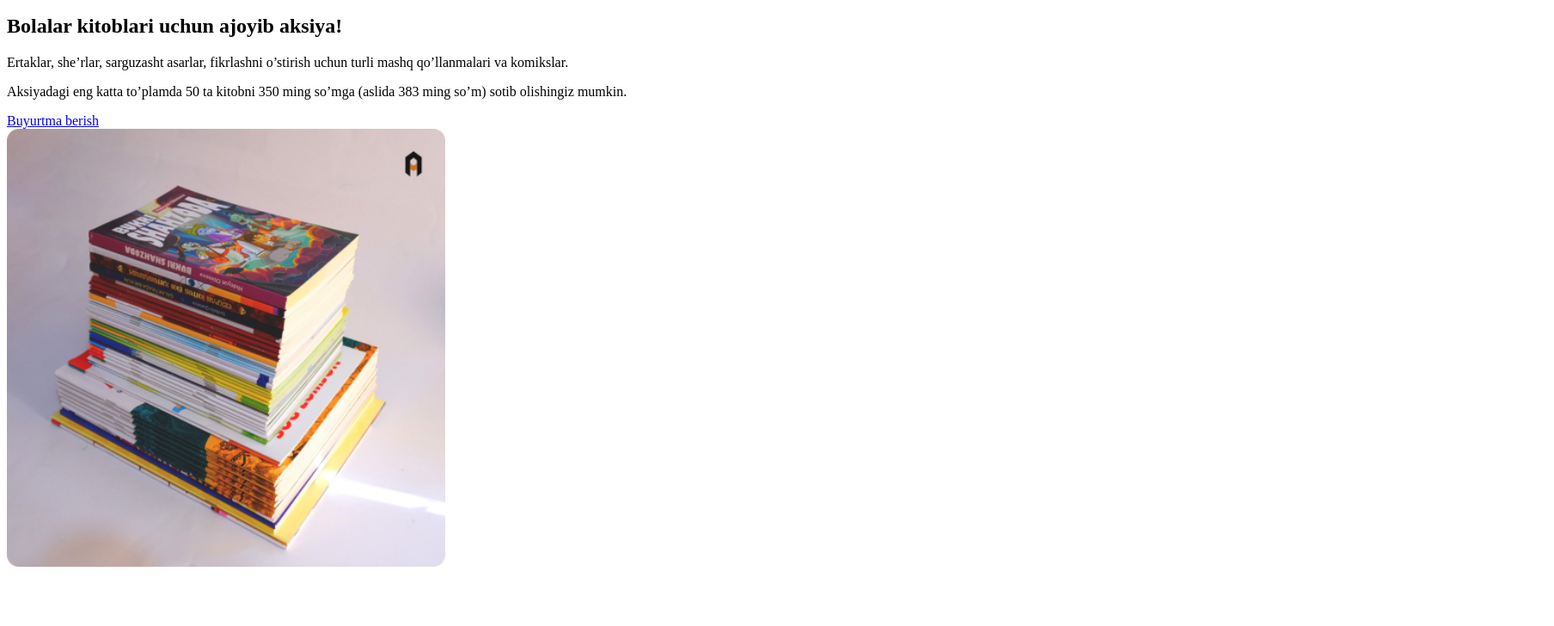
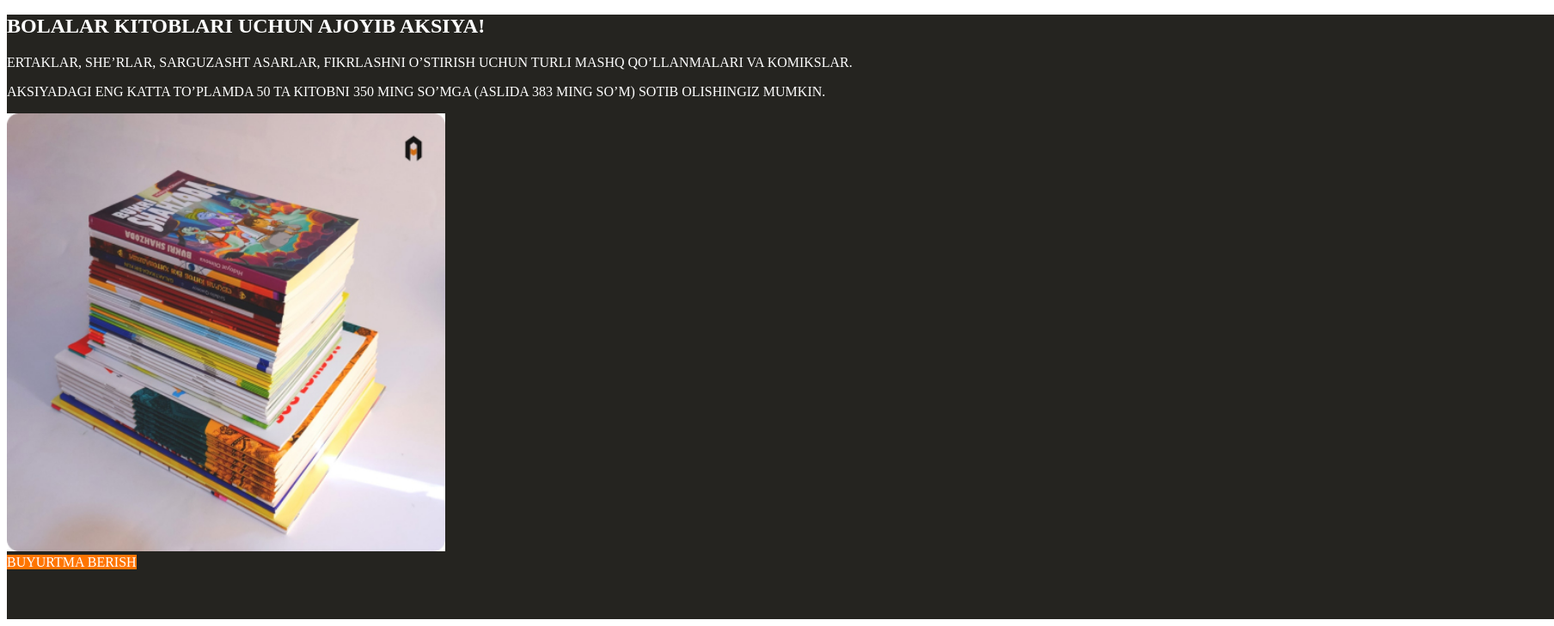
Before and after one commit to qodir01/akademnashr, a plain HTML site: page index.html in a window 1280 px wide. Shown: the part 1781-2510 px from the top of the page at 86% size, 1808 px wide, since content can reach past the window. Before the commit the page ends 2453 px from the top, so only its background shows below. Drawn offline with Linux system fonts and the light colour scheme.

Commit message:
ozgarish

```diff
--- a/css/style.css
+++ b/css/style.css
@@ -18,6 +18,7 @@
   font-size: 13px;
   line-height: 15px;
   letter-spacing: 0.5px;
+  text-decoration: none;
 }
 .hero-content{
   width: 390px;
@@ -45,3 +46,16 @@
   line-height: 86px;
   letter-spacing: 0.5px;
 }
+.sale-section{
+  width: 1800px;
+height: 704px;
+background-color: #252420;
+color: #fff;
+text-transform: uppercase;
+}
+.buyurtma{
+  color: #fff;
+  text-transform: uppercase;
+  text-decoration: none;
+  background-color: #FF7500;
+}
--- a/index.html
+++ b/index.html
@@ -69,17 +69,19 @@
     </section>
 
     <!-- Sale Section -->
-    <section>
+    <section class="sale-section">
       <div>
         <h2>Bolalar kitoblari uchun ajoyib aksiya!</h2>
         <p>Ertaklar, she’rlar, sarguzasht asarlar, fikrlashni o’stirish uchun turli mashq qo’llanmalari va komikslar.
         </p>
         <p>Aksiyadagi eng katta to’plamda 50 ta kitobni 350 ming so’mga (aslida 383 ming so’m) sotib olishingiz mumkin.
         </p>
-        <a href="#">Buyurtma berish</a>
+
+        <img src="./img/sale-img.jpg" alt="Kitob" width="510" height="510">
       </div>
       <div>
-        <img src="./img/sale-img.jpg" alt="Kitob" width="510" height="510">
+
+        <a class="buyurtma" href="#">Buyurtma berish</a>
       </div>
     </section>
   </main>
```
